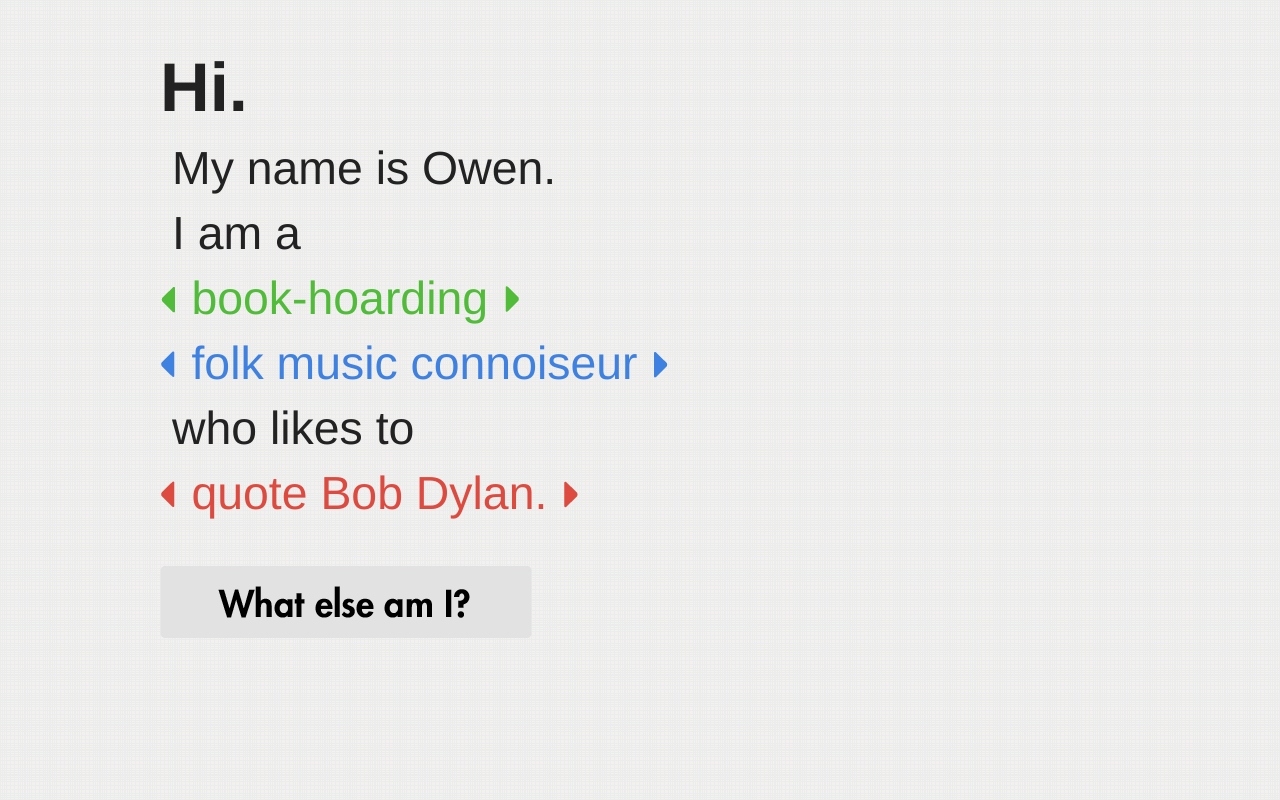
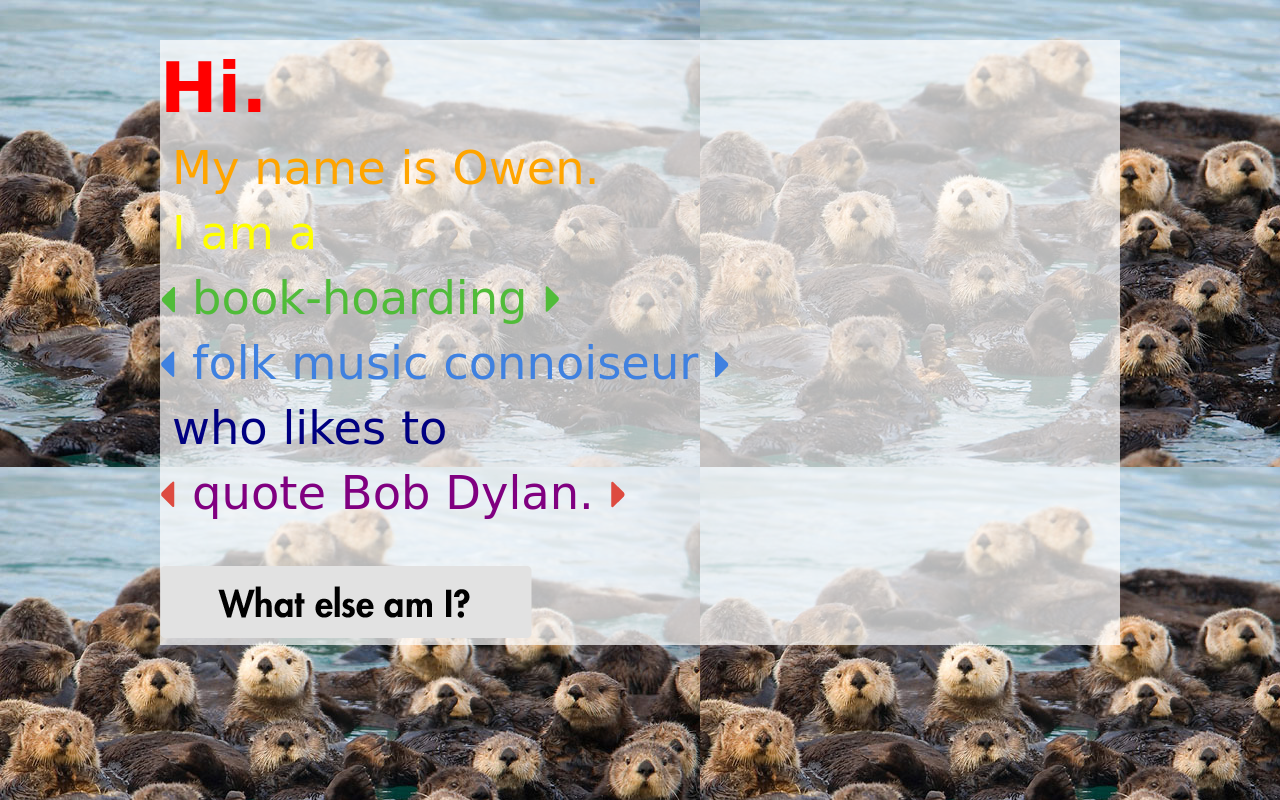
Before and after one commit to oherterich/owenherterich-web3, a PHP site: page / in a window 1280 px wide. Run offline with PHP 8.4, Linux system fonts and the light colour scheme.

Commit message:
test--hideous changes
sorry i had to use comic sans

```diff
--- a/hw1/code/css/main.css
+++ b/hw1/code/css/main.css
@@ -96,13 +96,14 @@
  *  { margin: 0; padding: 0;}
 
  body {
-    font-family: Futura, Helvetica, Arial, sans-serif;
-    background: url("../img/sos.png");
+    font-family: "Comic Sans MS", cursive;
+    background: url("../img/otters.jpg");
  }
 
  #wrapper {
     width: 960px;
     margin: 10px auto;
+    background-color: rgba(255, 255, 255, 0.7);
  }
 
  section {
@@ -110,10 +111,12 @@
  }
 
  h1 {
+    color: red;
     font-size: 4.3em;
  }
 
  h3 {
+    color: orange;
     display: inline;
 
     padding: 10px 12px;
@@ -130,7 +133,7 @@
  }
 
  h3#verbWord {
-    color: #DD4B40;
+    color: purple;
  }
 
  /******************** BUTTONS *********************/
--- a/hw1/code/index.html
+++ b/hw1/code/index.html
@@ -18,7 +18,7 @@
             <section id="main">
                 <h1>Hi.</h1>
                 <h3>My name is Owen.</h3> <br/>
-                <h3>I am a</h3>
+                <h3 style="color:yellow;">I am a</h3>
                 <article id="adjective">
                     <button id="adLeft" onclick="changeAdjective(this)" src="img/buttons/adLeft.png"></button>
                     <h3 id = "adjectiveWord" onclick="changeAdjective(this)"></h3>
@@ -29,7 +29,7 @@
                     <h3 id = "nounWord" onclick="changeNoun(this)"></h3>
                     <button id="nounRight" onclick="changeNoun(this)" src="img/buttons/nounRight.png"></button>
                 </article>
-                <h3>who likes to</h3>
+                <h3 style="color:navy;">who likes to</h3>
                 <article id="verb">
                     <button id="verbLeft" onclick="changeVerb(this)" src="img/buttons/verbLeft.png"></button>
                     <h3 id = "verbWord" onclick="changeVerb(this)"></h3>
```
Also changed, not shown: hw1/code/img/otters.jpg (added).
